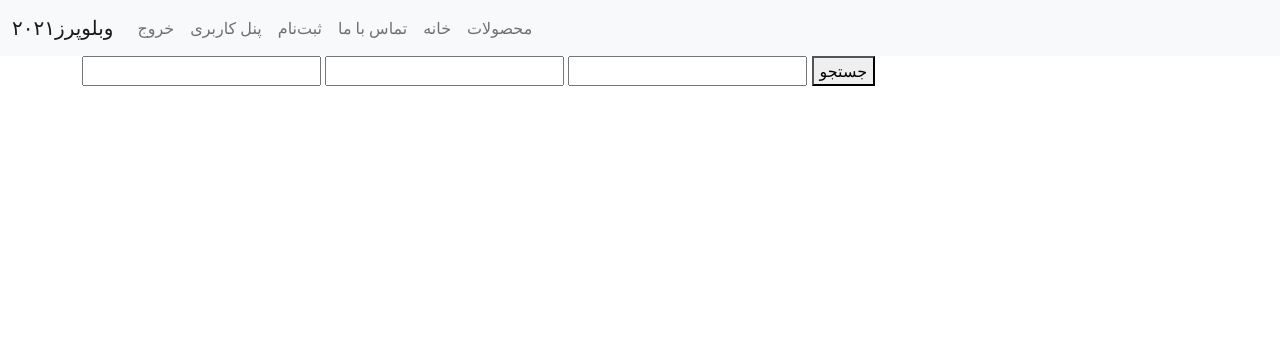
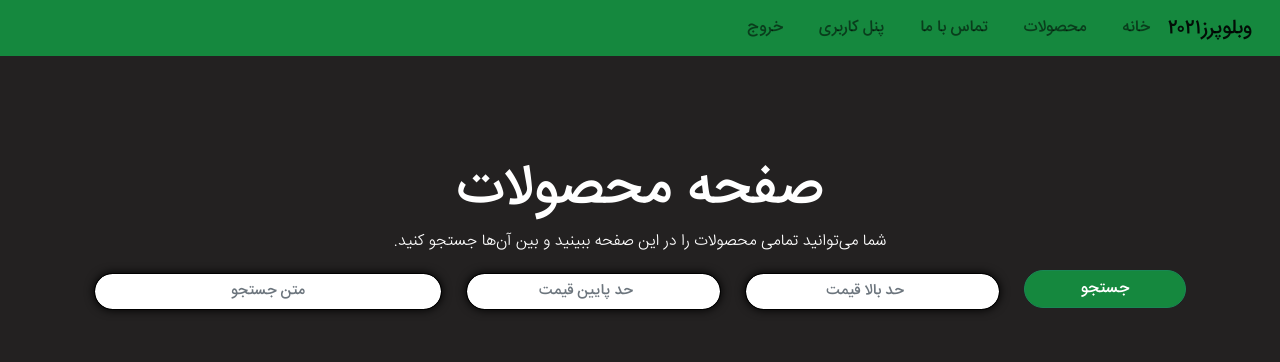
Before and after one commit to mohammadrezaesk/webelopers2021, a Django app: page /all_products/ in a window 1280 px wide. Shown: the top 362 px of the page. Run offline with Django 3.2, Linux system fonts and the light colour scheme; the visitor is signed in with stand-in values (Sample User, id 1); data that the repository does not hold is empty; some libraries are stand-ins or nearby versions.

Commit message:
Add styles

```diff
--- a/Home/views.py
+++ b/Home/views.py
@@ -36,9 +36,6 @@ def all_products(request):
         title = request.POST["title"]
         min_price = int(request.POST["min_price"]) if request.POST["min_price"] else 0
         max_price = int(request.POST["max_price"]) if request.POST["max_price"] else 999999999
-        # price_query = Product.objects.filter(price__lte=max_price, price__gte=min_price).all()
-        # name_query = Product.objects.filter(name__contains=title).all()
-        # products = price_query | name_query
         products = Product.objects.filter(name__contains=title, price__lte=max_price, price__gte=min_price).all()
 
     args["products"] = [
--- /dev/null
+++ b/static/Home/all_products.css
@@ -0,0 +1,55 @@
+.product{
+    background-color: #15883e;
+    border-radius: 10px;
+    width: 32%;
+    padding: 20px 10px;
+    border: none;
+    margin: 5px;
+    display: inline-block;
+    margin: auto;
+    color: white;
+    box-shadow: 0 0 10px black;
+}
+.all_products{
+    text-align: center;
+    text-align: center;
+    color: white;
+}
+.row{
+    margin: 0!important;
+    text-align: center;
+}
+form{
+    text-align: center;
+    color: white;
+    margin-bottom: 50px;
+}
+input, textarea{
+    margin: 3px auto;
+    text-align: center;
+    display: inline-block;
+    border-radius: 50px !important;
+    border: 1px black solid!important;
+    box-shadow: 0 0 10px black;
+    font-size: 15px!important;
+}
+#search_btn{
+    width: 100%;
+    border-radius: 50px !important;
+
+}
+.btn{
+    width: 100%;
+    border-radius: 10px!important;
+    background-color: #232121;
+    color: white;
+}
+.actions a{
+    width: 90%;
+    margin: 2px auto;
+
+
+}
+.row{
+    margin: 0!important;
+}
--- /dev/null
+++ b/static/Home/homepage.css
@@ -0,0 +1,4 @@
+h1{
+    text-align: center;
+    color: white;
+}
--- a/static/base.css
+++ b/static/base.css
@@ -1,4 +1,48 @@
-/*@font-face {*/
-/*  font-family: myFirstFont;*/
-/*  src: url();*/
-/*}*/
+@font-face {
+  font-family: iranSans;
+  src: url("./IRANSANS(FANUM)_MEDIUM.TTF");
+}
+@font-face {
+  font-family: iranSansLight;
+  src: url("./IRANSANS(FANUM)_LIGHT.TTF");
+}
+*{
+  font-family: iranSans;
+  margin: 0;
+  padding: 0;
+}
+.bg-light {
+  background-color:#15883e!important;
+}
+input{
+  display: inline-block !important;
+}
+body{
+  background-color: #232121;
+}
+.row{
+  margin: 0!important;
+}
+p{
+  font-family: iranSansLight;
+}
+.container{
+    padding-top: 100px;
+}
+.btn-success{
+    background-color:#15883e!important;
+
+}
+.btn{
+  border-radius: 50px!important;
+}
+h1{
+  font-size: 55px;
+}
+#navbar{
+  color: white!important;
+}
+.navbar-light .navbar-nav .nav-link{
+  /*color: white!important;*/margin: auto 10px;
+
+}
--- a/templates/Home/all_products.html
+++ b/templates/Home/all_products.html
@@ -2,27 +2,32 @@
 
 {% block head %}
 {% load static %}
+    <link rel="stylesheet" type="text/css" href="{% static 'base.css' %}">
+    <link rel="stylesheet" type="text/css" href="{% static 'Home/all_products.css' %}">
+
+
 {% endblock %}
 {% block body %}
-<div class="container">
 <form id="search_products" method="POST" action="/search_products/">
+    <h1>صفحه محصولات</h1>
+    <p dir="rtl">شما می‌توانید تمامی محصولات را در این صفحه ببینید و بین آن‌ها جستجو کنید.</p>
     {% csrf_token %}
-        <input name="title" type="text">
-        <input name="min_price" type="number">
-        <input name="max_price" type="number">
-        <button type="submit" name="submit">جستجو</button>
+    <div class="row" dir="ltr">
+        <div class="col-4"><input name="title" type="text" class="form-control" placeholder="متن جستجو"></div>
+        <div class="col-3"><input name="min_price" type="number" class="form-control" placeholder="حد پایین قیمت"></div>
+        <div class="col-3"><input name="max_price" type="number" class="form-control" placeholder="حد بالا قیمت"></div>
+        <div class="col-2"><button type="submit" name="submit" class="btn btn-success" id="search_btn">جستجو</button></div>
+    </div>
 </form>
-    <div id="all_products">
+<div id="all_products" class="row all_products">
     {% for product in products %}
-        <div class="{{product.class}}">
+    <div class="{{product.class}} product col-4">
         <h4>{{product.name}}</h4>
-            <div>{{product.price}}</div>
-            <div>{{product.quantity}}</div>
-            <div>{{product.seller_first_name}}</div>
-            <div>{{product.seller_last_name}}</div>
+        <div>قیمت: {{product.price}} تومان</div>
+        <div>موجودی: {{product.quantity}} عدد</div>
+        <div>فروشنده: {{product.seller_first_name}} {{product.seller_last_name}}</div>
     </div>
 
     {% endfor %}
 </div>
-</div>
 {% endblock %}
--- a/templates/Home/homepage.html
+++ b/templates/Home/homepage.html
@@ -2,7 +2,10 @@
 
 {% block head %}
 {% load static %}
+    <link rel="stylesheet" type="text/css" href="{% static 'base.css' %}">
+    <link rel="stylesheet" type="text/css" href="{% static 'Home/homepage.css' %}">
+
 {% endblock %}
 {% block body %}
-<h2 dir="rtl">سلام. به فروشگاه آنلاین وبلوپرز خوش آمدید.</h2>
+<h1 dir="rtl">سلام. به فروشگاه آنلاین وبلوپرز خوش آمدید.</h1>
 {% endblock %}
--- a/templates/base.html
+++ b/templates/base.html
@@ -22,49 +22,51 @@
     {% block head %}
     {% endblock %}
 </head>
-<body>
-<div id="navbar" class="navbar navbar-expand-lg navbar-light bg-light">
+<body dir="rtl">
+<div id="navbar" class="navbar navbar-expand-lg navbar-light bg-light" dir="rtl">
     <div class="container-fluid">
-        <a class="navbar-brand" href="#">وبلوپرز۲۰۲۱</a>
+        <a class="navbar-brand" href="/">وبلوپرز۲۰۲۱</a>
         <button class="navbar-toggler" type="button" data-bs-toggle="collapse" data-bs-target="#navbarNav"
                 aria-controls="navbarNav" aria-expanded="false" aria-label="Toggle navigation">
             <span class="navbar-toggler-icon"></span>
         </button>
         <div class="collapse navbar-collapse" id="navbarNav">
             <ul class="navbar-nav">
-
-                {% if request.user.is_authenticated %}
-                <li class="nav-item">
-                    <a id="logout" class="nav-link" href="/accounts/logout/">خروج</a>
-                </li>
-                <li class="nav-item">
-                    <a id="panel" class="nav-link" href="/panel/">پنل کاربری</a>
-                </li>
-
-                {% else %}
-                <li class="nav-item">
-                    <a id="login" class="nav-link" href="/accounts/login/">ورود</a>
-                </li>
-
-                {% endif %}
-                <li class="nav-item">
-                    <a id="register" class="nav-link" href="/accounts/register/">ثبت‌نام</a>
-                </li>
-                <li class="nav-item">
-                    <a id="contact_us" class="nav-link" href="/contactus">تماس با ما</a>
-                </li>
                 <li class="nav-item">
                     <a id="homepage" class="nav-link" href="/">خانه</a>
                 </li>
                 <li class="nav-item">
                     <a id="all_products" class="nav-link" href="/all_products/">محصولات</a>
                 </li>
+                <li class="nav-item">
+                    <a id="contact_us" class="nav-link" href="/contactus">تماس با ما</a>
+                </li>
+                {% if request.user.is_authenticated %}
+                <li class="nav-item">
+                    <a id="panel" class="nav-link" href="/panel/">پنل کاربری</a>
+                </li>
+                <li class="nav-item">
+                    <a id="logout" class="nav-link" href="/accounts/logout/">خروج</a>
+                </li>
+                {% else %}
+                <li class="nav-item">
+                    <a id="login" class="nav-link" href="/accounts/login/">ورود</a>
+                </li>
+                <li class="nav-item">
+                    <a id="register" class="nav-link" href="/accounts/register/">ثبت‌نام</a>
+                </li>
+                {% endif %}
+
+
+
 
             </ul>
         </div>
     </div>
 </div>
+<div class="container">
 {% block body %}
 {% endblock %}
+</div>
 </body>
 </html>
```
Also changed, not shown: static/Accounts/form_page.css (added, +32 -0 lines), static/Accounts/register.css (added, +31 -0 lines), static/Panel/panel.css (added, +19 -0 lines), templates/Accounts/login.html (+16 -9 lines), templates/Accounts/register.html (+20 -14 lines), templates/Home/contact.html (+10 -5 lines), templates/Panel/create_product.html (+13 -8 lines), templates/Panel/edit_product.html (+11 -5 lines), templates/Panel/my_products.html (+17 -13 lines), templates/Panel/panel.html (+24 -11 lines), static/IRANSANS(FANUM)_LIGHT.TTF (added), static/IRANSANS(FANUM)_MEDIUM.TTF (added), static/IRANSANS(FANUM)_ULTRALIGHT.TTF (added). Lines whose indentation alone changed are shown as unchanged.
